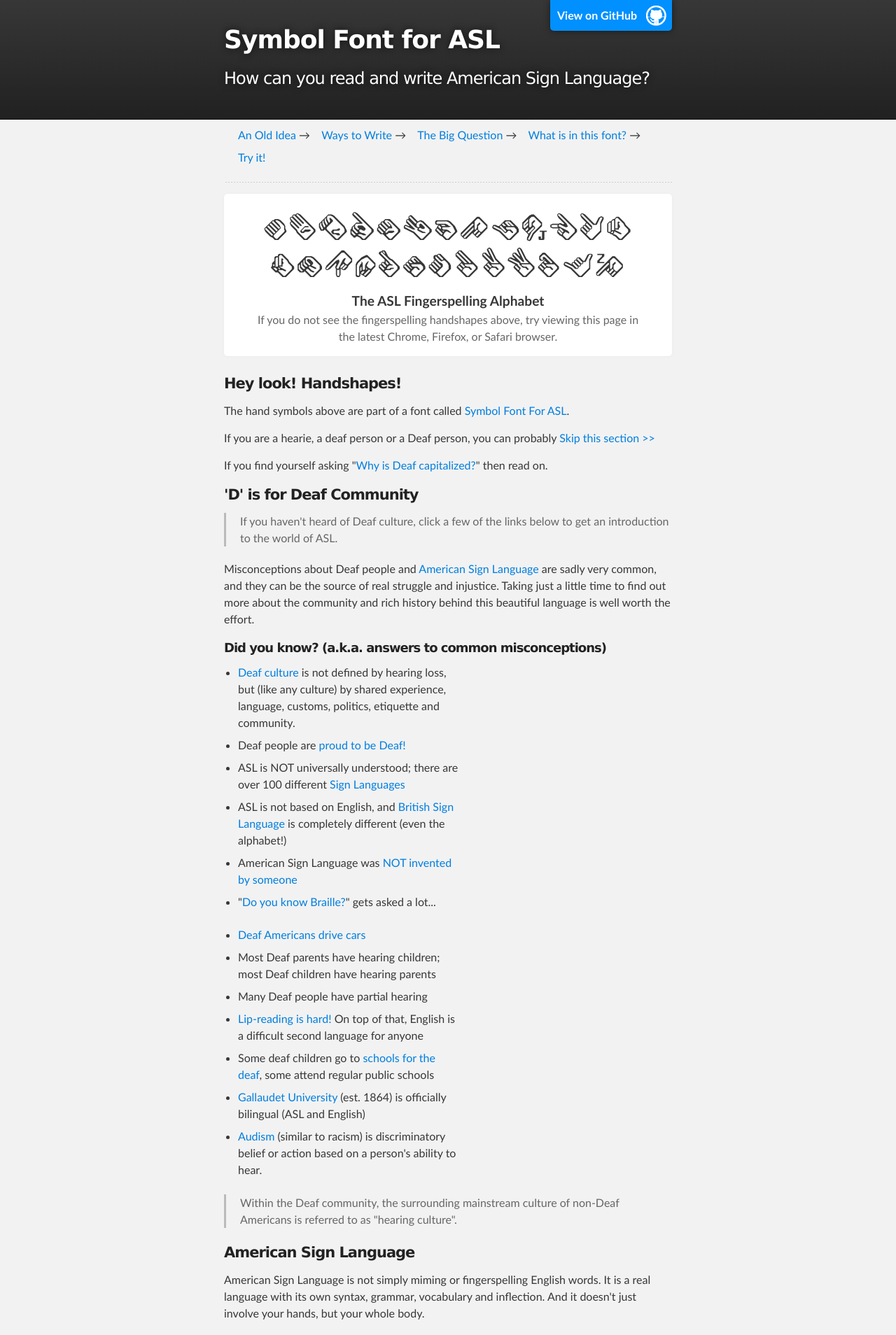
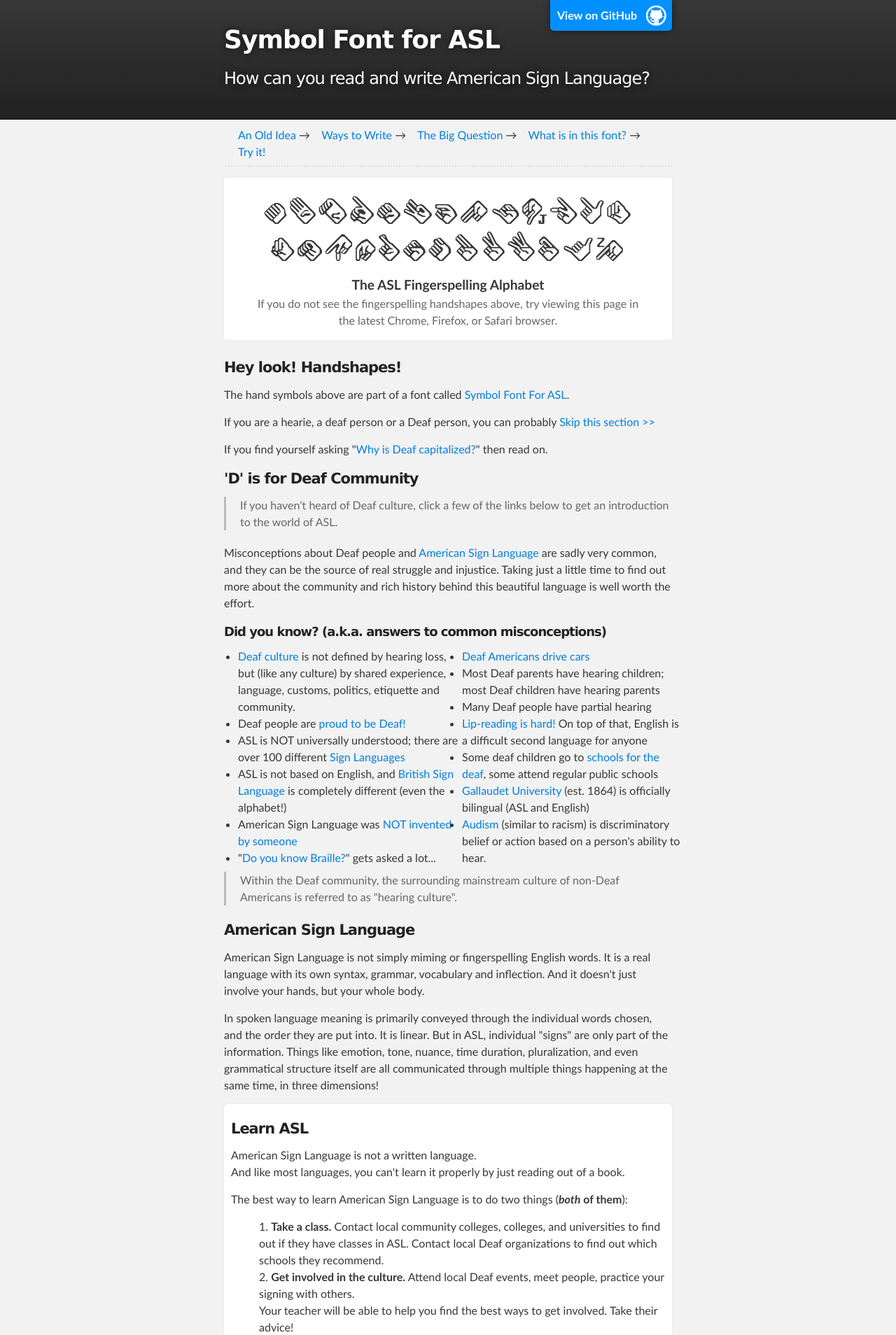
Before and after one commit to aslfont/aslfont.github.com, a Jekyll site: the page built from Symbol-Font-For-ASL/meetthelanguage.html, in a window 1280 px wide. Shown: the top 1908 px of the page at 70% size. Built offline with Jekyll 4.4.1, drawn with Linux system fonts in a browser that asks for light colours; Markdown is read by kramdown in place of the engine named in the settings.

Commit message:
style fix

```diff
--- a/Symbol-Font-For-ASL/stylesheets/stylesheet.css
+++ b/Symbol-Font-For-ASL/stylesheets/stylesheet.css
@@ -216,11 +216,12 @@
 
 ul, ol {
   padding-left: 20px;
+  margin-right: -20px;
+  margin-bottom:.5em;
 }
 
 ul li {
   list-style: outside;
-  margin-bottom:.5em;
 }
 
 ol li {
@@ -667,11 +668,18 @@
   text-decoration:underline;
 }
 
+ul.inline {
+  padding-left:0;
+}
 ul.inline li {
   display:inline-block;
   list-style:none;
   padding-left:0;
   margin-right:.75em;
+
+}
+nav ul.inline {
+  padding-left:20px;
 
 }
 
```
